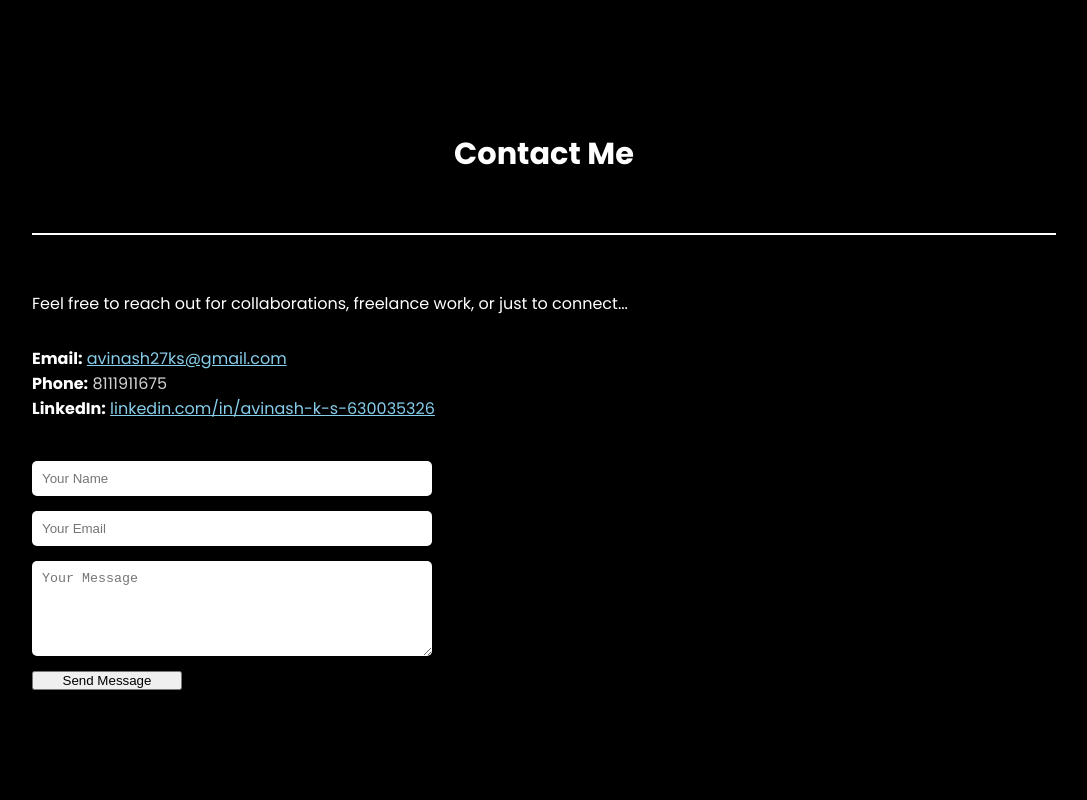
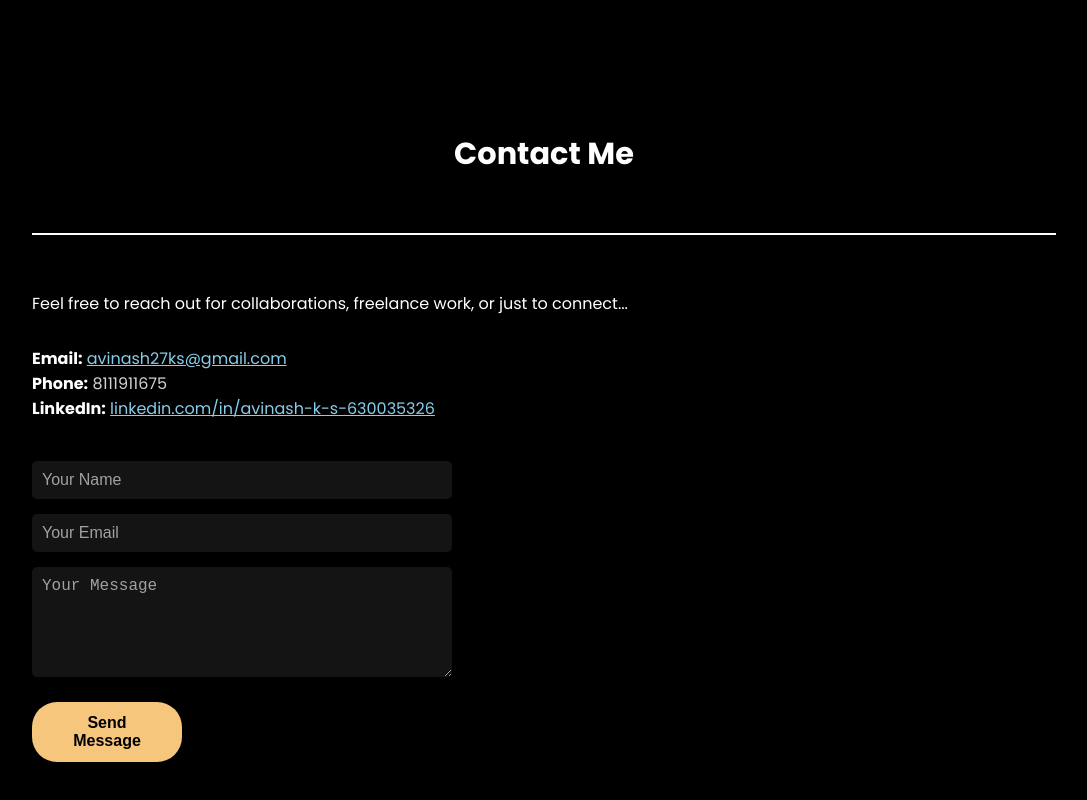
Before and after one commit to Avinashks10/avinash-portfolio-website, a plain HTML site: page index.html in a window 1280 px wide. Shown: the part 3190-3990 px from the top of the page, without its empty margins (96-1183 px from the left). Before the commit the page ends 3960 px from the top, so only its background shows below. Drawn offline with nearby package versions, Linux system fonts and the light colour scheme.

Commit message:
Update index.html

```diff
--- a/index.html
+++ b/index.html
@@ -23,6 +23,7 @@
       position: relative;
       opacity: 0;
       transition: opacity 1s ease-in;
+      -webkit-font-smoothing: antialiased;
     }
 
     body.loaded {
@@ -278,6 +279,53 @@
     font-size: 1.5rem;
     text-align: left;
 }
+    /* Contact form input styling */
+form input[type="text"],
+form input[type="email"],
+form textarea {
+  width: 100%;
+  padding: 12px 16px;
+  border: 1px solid rgba(255, 255, 255, 0.2);
+  border-radius: 10px;
+  background: rgba(255, 255, 255, 0.08);
+  color: white;
+  font-size: 1rem;
+  backdrop-filter: blur(10px);
+  transition: all 0.3s ease-in-out;
+  box-shadow: 0 4px 12px rgba(0, 0, 0, 0.2);
+}
+
+form input::placeholder,
+form textarea::placeholder {
+  color: rgba(255, 255, 255, 0.6);
+}
+
+form input:focus,
+form textarea:focus {
+  outline: none;
+  border-color: rgb(247, 198, 125);
+  box-shadow: 0 0 12px rgba(247, 198, 125, 0.6);
+}
+
+/* Beautify Send Message Button */
+form button[type="submit"] {
+  background-color: rgb(247, 198, 125);
+  color: black;
+  border: none;
+  border-radius: 25px;
+  padding: 12px 24px;
+  font-size: 1rem;
+  font-weight: bold;
+  cursor: pointer;
+  transition: background-color 0.3s ease-in-out, transform 0.2s;
+  margin-top: 10px;
+  box-shadow: 0 4px 14px rgba(0, 0, 0, 0.3);
+}
+
+form button[type="submit"]:hover {
+  background-color: rgb(255, 209, 100);
+  transform: scale(1.05);
+}
 
   </style></head>
 <body>
```
